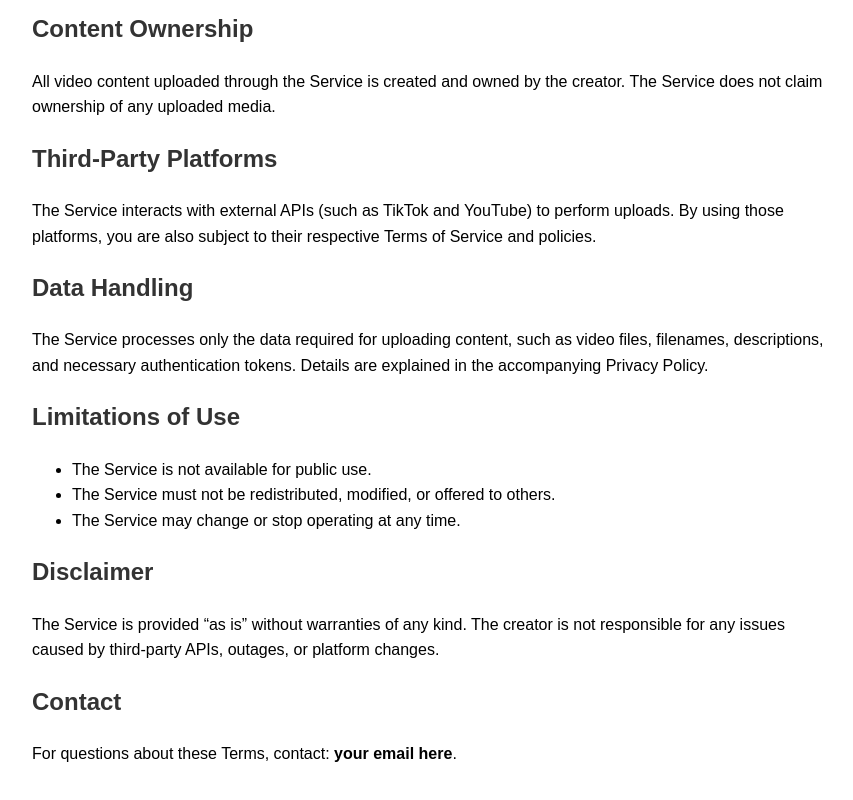
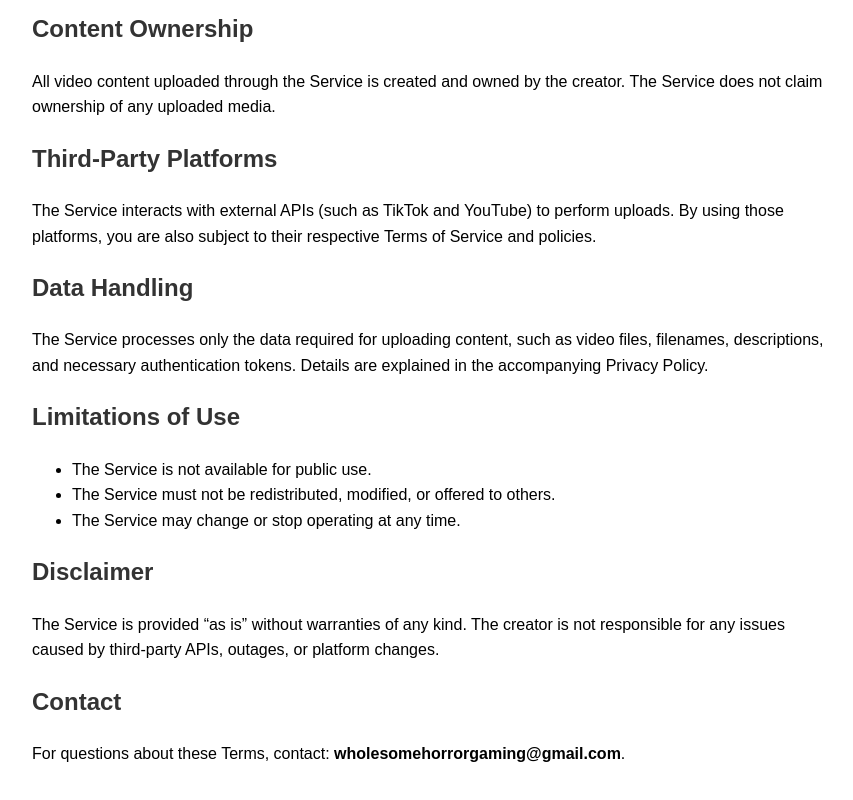
Before and after one commit to peripheralmike/tt_termsofservice, a plain HTML site: page terms.html in a window 1280 px wide. Shown: the part 370-1170 px from the top of the page, without its empty margins (208-1061 px from the left). Drawn offline with Linux system fonts and the light colour scheme.

Commit message:
replaced placeholder email

```diff
--- a/terms.html
+++ b/terms.html
@@ -38,7 +38,7 @@
 <p>The Service is provided “as is” without warranties of any kind. The creator is not responsible for any issues caused by third-party APIs, outages, or platform changes.</p>
 
 <h2>Contact</h2>
-<p>For questions about these Terms, contact: <strong>your email here</strong>.</p>
+<p>For questions about these Terms, contact: <strong>wholesomehorrorgaming@gmail.com</strong>.</p>
 
 </body>
 </html>
```
